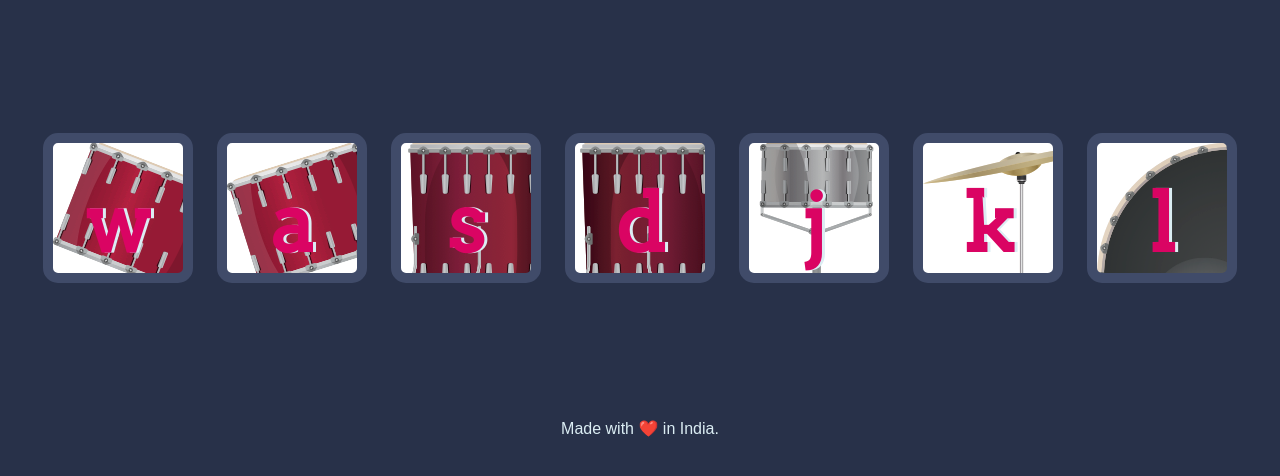
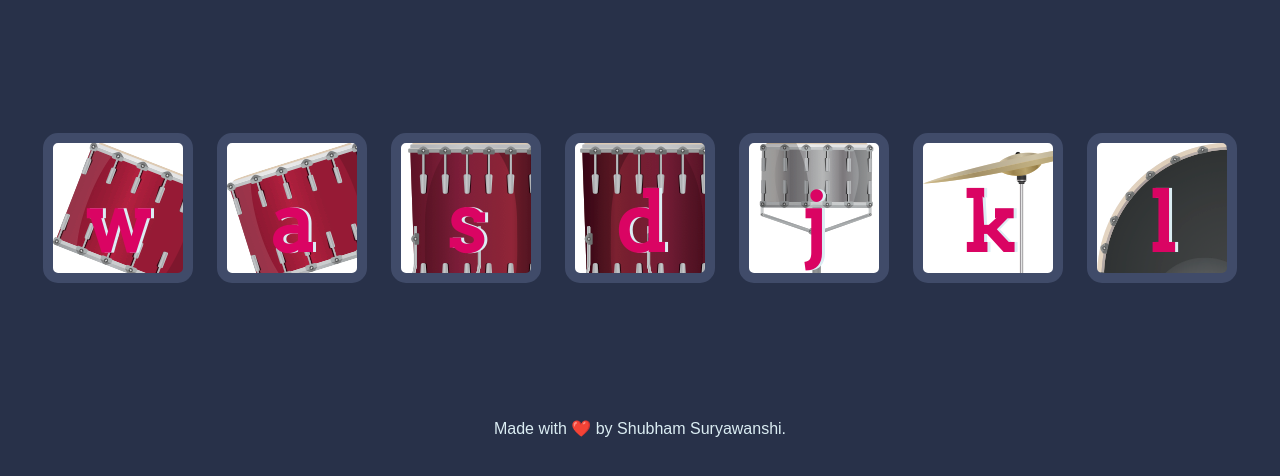
Before and after one commit to shubhams5/drumkit, a plain HTML site: page index.html in a window 1280 px wide. Shown: the part 156-632 px from the top of the page. Drawn offline with Linux system fonts and the light colour scheme.

Commit message:
Updated Copyright to My name

```diff
--- a/index.html
+++ b/index.html
@@ -23,7 +23,7 @@
 
 
   <footer>
-    Made with ❤️ in India.
+    Made with ❤️ by Shubham Suryawanshi.
   </footer>
   <script src="index.js" charset="utf-8"></script>
 </body>
```
